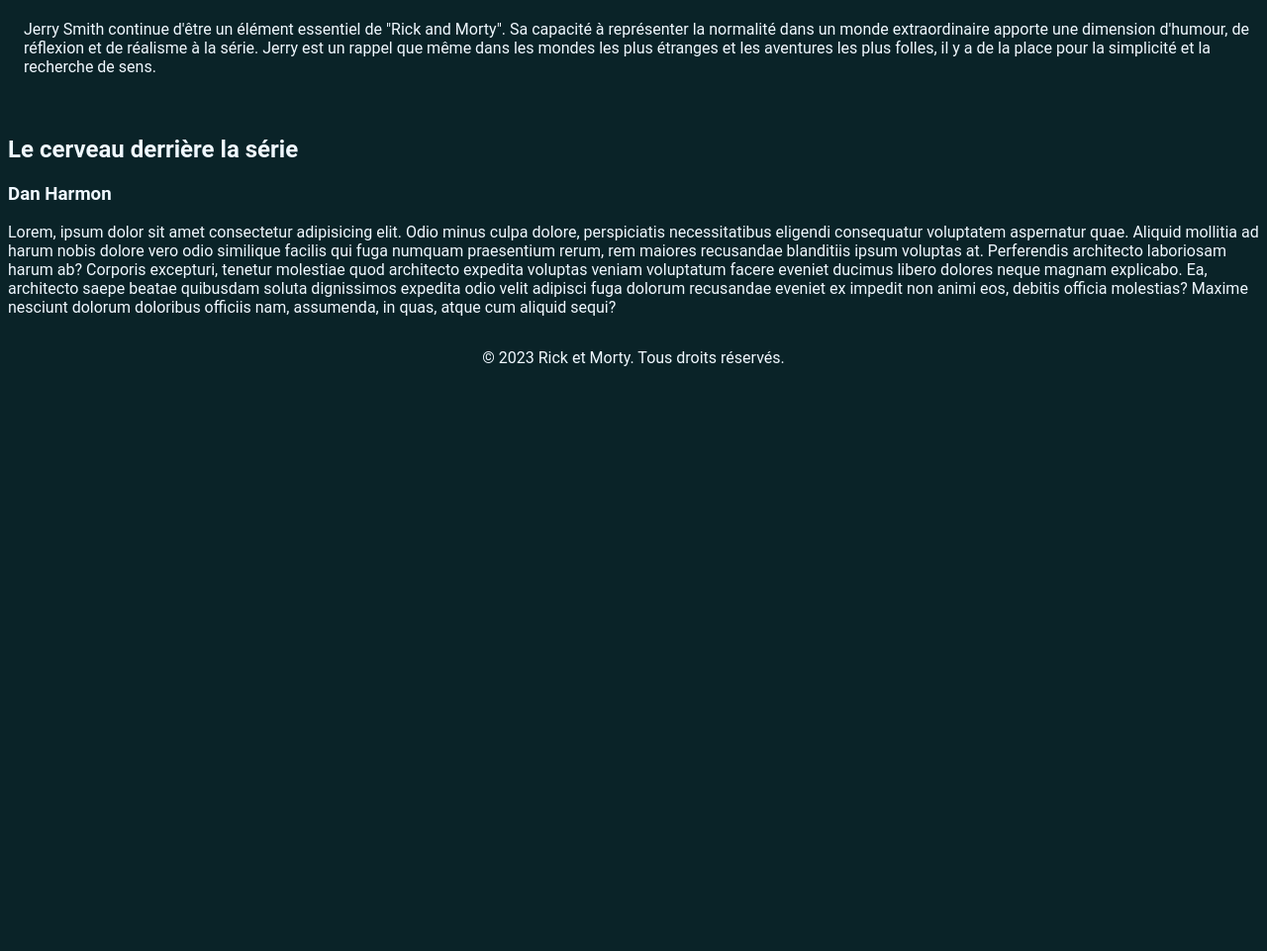
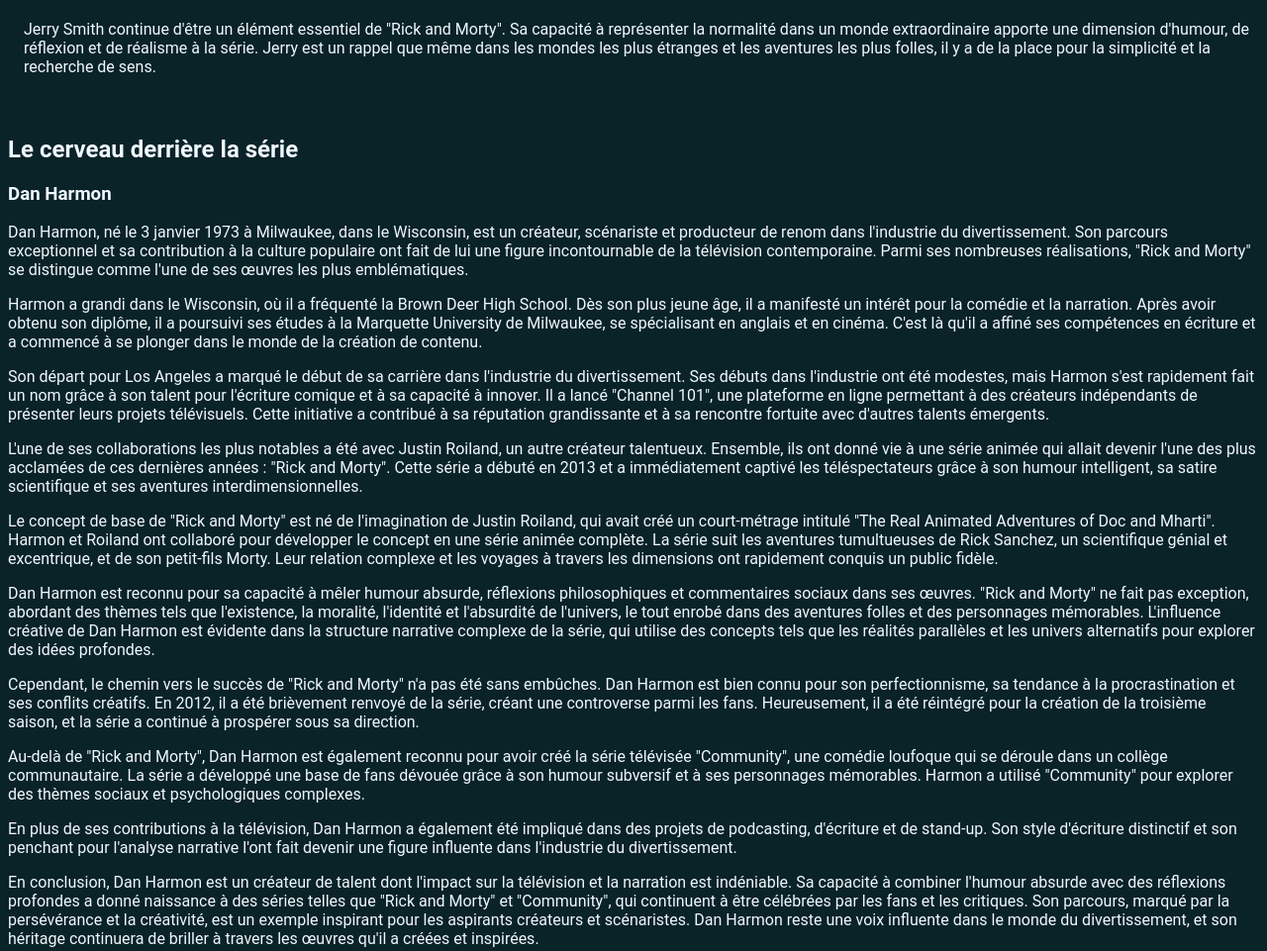
Before and after one commit to ArthurHtbk/P1-Rick-and-Morty, a website with bundled scripts: page index.html in a window 1280 px wide. Shown: the part 5700-6661 px from the top of the page at 99% size. Before the commit the page ends 6095 px from the top, so only its background shows below. Built offline with nearby package versions, Linux system fonts and the light colour scheme.

Commit message:
adapt displayParagraphs function to author section

```diff
--- a/index.html
+++ b/index.html
@@ -1,16 +1,16 @@
 <!DOCTYPE html>
 <html lang="fr">
   <head>
-    <meta charset="UTF-8" />
-    <meta name="viewport" content="width=device-width, initial-scale=1.0" />
-    <link rel="stylesheet" href="./src/reset.css" />
-    <link rel="stylesheet" href="./src/styles.css" />
+    <meta charset="UTF-8"/>
+    <meta name="viewport" content="width=device-width, initial-scale=1.0"/>
+    <link rel="stylesheet" href="./src/reset.css"/>
+    <link rel="stylesheet" href="./src/styles.css"/>
     <link
       href="https://fonts.googleapis.com/css2?family=Creepster&display=swap"
-      rel="stylesheet" />
+      rel="stylesheet"/>
     <link
       rel="stylesheet"
-      href="https://cdn-uicons.flaticon.com/uicons-bold-rounded/css/uicons-bold-rounded.css" />
+      href="https://cdn-uicons.flaticon.com/uicons-bold-rounded/css/uicons-bold-rounded.css"/>
     <title>Rick et Morty</title>
   </head>
   <body>
@@ -18,7 +18,7 @@
       <img
         class="logo"
         src="./assets/Rick_and_Morty_logo.svg"
-        alt="original logo of Rick and Morty" />
+        alt="original logo of Rick and Morty"/>
 
       <ul class="nav-links">
         <li>
@@ -54,19 +54,19 @@
               <img
                 class="carousel-img"
                 src="./assets/rick_with_gun.jpeg"
-                alt="rick handling a gun" />
+                alt="rick handling a gun"/>
             </li>
             <li class="carousel-slide">
               <img
                 class="carousel-img"
                 src="./assets/rick_with_gun.jpeg"
-                alt="rick handling a gun" />
+                alt="rick handling a gun"/>
             </li>
             <li class="carousel-slide">
               <img
                 class="carousel-img"
                 src="./assets/rick_with_gun.jpeg"
-                alt="rick handling a gun" />
+                alt="rick handling a gun"/>
             </li>
           </ul>
         </div>
@@ -105,24 +105,11 @@
         </section>
       </div>
 
-      <div id="dan-harmon">
+      <div >
         <h2>Le cerveau derrière la série</h2>
-        <section>
+        <section id="danHarmon" class="harmon-section">
           <h3>Dan Harmon</h3>
-          <p>
-            Lorem, ipsum dolor sit amet consectetur adipisicing elit. Odio minus
-            culpa dolore, perspiciatis necessitatibus eligendi consequatur
-            voluptatem aspernatur quae. Aliquid mollitia ad harum nobis dolore
-            vero odio similique facilis qui fuga numquam praesentium rerum, rem
-            maiores recusandae blanditiis ipsum voluptas at. Perferendis
-            architecto laboriosam harum ab? Corporis excepturi, tenetur
-            molestiae quod architecto expedita voluptas veniam voluptatum facere
-            eveniet ducimus libero dolores neque magnam explicabo. Ea,
-            architecto saepe beatae quibusdam soluta dignissimos expedita odio
-            velit adipisci fuga dolorum recusandae eveniet ex impedit non animi
-            eos, debitis officia molestias? Maxime nesciunt dolorum doloribus
-            officiis nam, assumenda, in quas, atque cum aliquid sequi?
-          </p>
+
         </section>
       </div>
     </main>
--- a/src/index.js
+++ b/src/index.js
@@ -17,14 +17,15 @@
 import languageContent from "./languageContent.js";
 
 const sectionChars = document.querySelectorAll(".section-chars");
+const harmonSection = document.querySelectorAll(".harmon-section");
 
-const displayCharactersParagraphs = (data, HTMLcollection) => {
-  for (const character in data.characters) {
-    data.characters[character].forEach((paragraph) => {
+const displayParagraphs = (data, HTMLcollection) => {
+  for (const element in data) {
+    data[element].forEach((paragraph) => {
       const p = document.createElement("p");
       p.textContent = paragraph;
       HTMLcollection.forEach((node) => {
-        if (node.id === character) {
+        if (node.id === element) {
           node.appendChild(p);
         }
       });
@@ -32,4 +33,5 @@
   }
 };
 
-displayCharactersParagraphs(languageContent.fr, sectionChars);
+displayParagraphs(languageContent.fr.characters, sectionChars);
+displayParagraphs(languageContent.fr.author.bio, harmonSection);
--- a/src/languageContent.js
+++ b/src/languageContent.js
@@ -82,9 +82,10 @@
         "Jerry Smith continue d'être un élément essentiel de \"Rick and Morty\". Sa capacité à représenter la normalité dans un monde extraordinaire apporte une dimension d'humour, de réflexion et de réalisme à la série. Jerry est un rappel que même dans les mondes les plus étranges et les aventures les plus folles, il y a de la place pour la simplicité et la recherche de sens.",
       ],
     },
-    danHarmon: {
+    author: {
       title: "Le cerveau derrière la série",
-      bio: [
+      bio: {
+        danHarmon: [
           "Dan Harmon, né le 3 janvier 1973 à Milwaukee, dans le Wisconsin, est un créateur, scénariste et producteur de renom dans l'industrie du divertissement. Son parcours exceptionnel et sa contribution à la culture populaire ont fait de lui une figure incontournable de la télévision contemporaine. Parmi ses nombreuses réalisations, \"Rick and Morty\" se distingue comme l'une de ses œuvres les plus emblématiques.",
 
           "Harmon a grandi dans le Wisconsin, où il a fréquenté la Brown Deer High School. Dès son plus jeune âge, il a manifesté un intérêt pour la comédie et la narration. Après avoir obtenu son diplôme, il a poursuivi ses études à la Marquette University de Milwaukee, se spécialisant en anglais et en cinéma. C'est là qu'il a affiné ses compétences en écriture et a commencé à se plonger dans le monde de la création de contenu.",
@@ -105,6 +106,7 @@
 
           'En conclusion, Dan Harmon est un créateur de talent dont l\'impact sur la télévision et la narration est indéniable. Sa capacité à combiner l\'humour absurde avec des réflexions profondes a donné naissance à des séries telles que "Rick and Morty" et "Community", qui continuent à être célébrées par les fans et les critiques. Son parcours, marqué par la persévérance et la créativité, est un exemple inspirant pour les aspirants créateurs et scénaristes. Dan Harmon reste une voix influente dans le monde du divertissement, et son héritage continuera de briller à travers les œuvres qu\'il a créées et inspirées.',
         ],
+      },
     },
   },
   en: {
@@ -193,7 +195,8 @@
     },
     danHarmon: {
       title: "The brain behind Rick and Morty",
-      bio: [
+      bio: {
+        paragraphs: [
           "Dan Harmon, born on January 3, 1973, in Milwaukee, Wisconsin, is a renowned creator, writer, and producer in the entertainment industry. His exceptional journey and contribution to popular culture have made him an indispensable figure in contemporary television. Among his numerous accomplishments, 'Rick and Morty' stands out as one of his most iconic works.",
 
           "Harmon grew up in Wisconsin, where he attended Brown Deer High School. From a young age, he showed an interest in comedy and storytelling. After graduating, he pursued studies at Marquette University in Milwaukee, specializing in English and film. It was there that he honed his writing skills and began diving into the world of content creation.",
@@ -216,6 +219,7 @@
         ],
       },
     },
+  },
 };
 
 export default languageContent;
```
Lines whose indentation alone changed are shown as unchanged.
